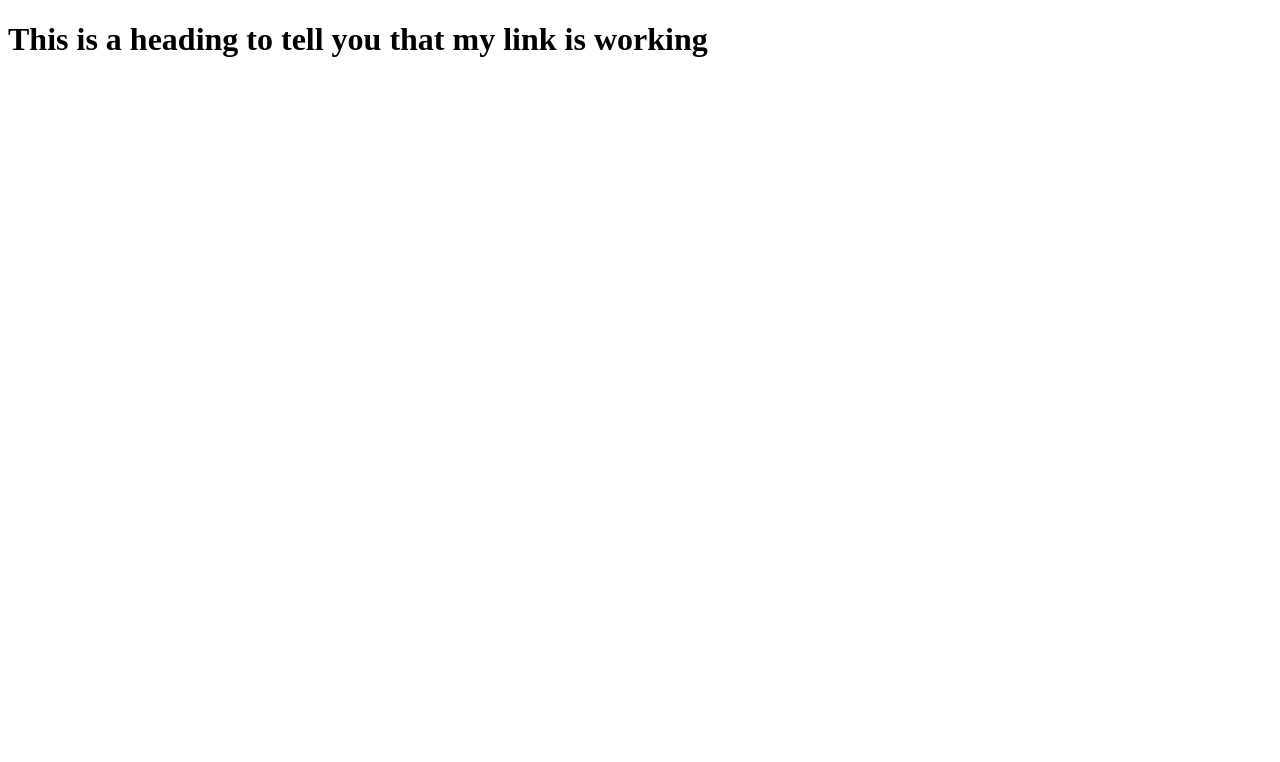
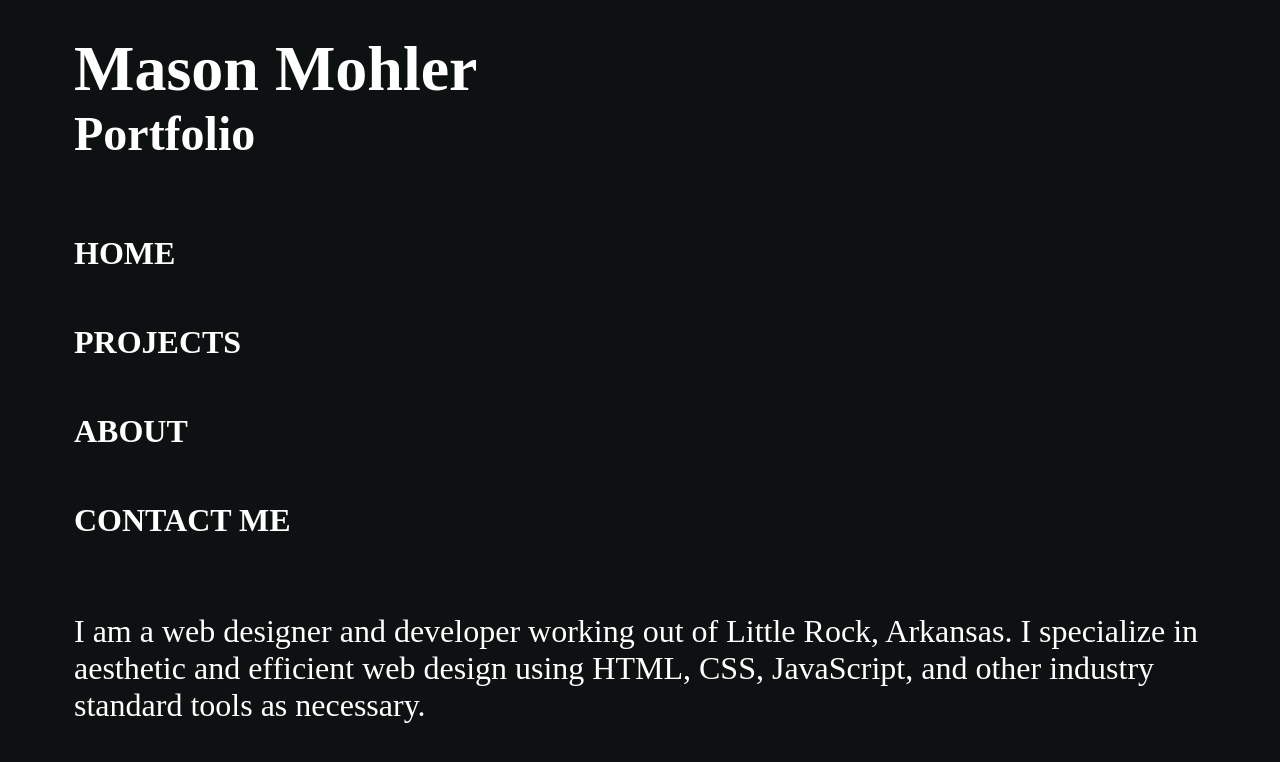
Before and after one commit to masonmohler/portfolio2, a plain HTML site: page index.html in a window 1280 px wide. Drawn offline with Linux system fonts and the light colour scheme; a web font is replaced by a local one.

Commit message:
Added initial styling and content

```diff
--- /dev/null
+++ b/assets/css/style.css
@@ -0,0 +1,66 @@
+/*  --------------- Box Sizing -----------------  */
+
+html {
+  box-sizing: border-box;
+}
+*,
+*:before,
+*:after {
+  box-sizing: inherit;
+}
+
+/*  --------------- Utility Classes -----------------  */
+
+.container {
+  width: 90vw;
+  margin: 2rem 4rem;
+}
+
+/*  --------------- Global Styles -----------------  */
+body {
+  font-family: "Baskervville SC", serif;
+  font-weight: 400;
+  background-color: #0e1111;
+  color: #fff;
+}
+
+h1 {
+  font-size: 4rem;
+  margin: 0;
+  padding: 0 10px;
+}
+
+h2 {
+  font-size: 3rem;
+  margin: 0;
+  padding: 0 10px;
+}
+
+.main-nav {
+  display: flex;
+  flex-direction: column;
+  margin-top: 2rem;
+  max-width: 25vw;
+}
+
+.main-nav a {
+  text-decoration: none;
+  font-size: 2rem;
+  margin-top: 2rem;
+  padding: 10px;
+  text-transform: uppercase;
+  font-weight: 600;
+  color: #fff;
+  transition: 0.6s;
+}
+
+.main-nav a:hover {
+  color: #0e1111;
+  box-shadow: inset 10em 0em #fff;
+}
+
+p {
+  font-size: 2rem;
+  margin-top: 4rem;
+  padding: 0 10px;
+}
--- a/index.html
+++ b/index.html
@@ -3,9 +3,28 @@
   <head>
     <meta charset="UTF-8" />
     <meta name="viewport" content="width=device-width, initial-scale=1.0" />
+    <link rel="preconnect" href="https://fonts.googleapis.com" />
+    <link rel="preconnect" href="https://fonts.gstatic.com" crossorigin />
+    <link
+      href="https://fonts.googleapis.com/css2?family=Baskervville+SC&display=swap"
+      rel="stylesheet"
+    />
+    <link rel="stylesheet" href="assets/css/style.css" />
     <title>Mason Mohler Portfolio</title>
   </head>
-  <body>
-    <h1>This is a heading to tell you that my link is working</h1>
+  <body class="container">
+    <h1>Mason Mohler</h1>
+    <h2>Portfolio</h2>
+    <nav class="main-nav">
+      <a href="index.html">Home</a>
+      <a href="projects.html">Projects</a>
+      <a href="about.html">About</a>
+      <a href="contact.html">Contact Me</a>
+    </nav>
+    <p>
+      I am a web designer and developer working out of Little Rock, Arkansas. I
+      specialize in aesthetic and efficient web design using HTML, CSS,
+      JavaScript, and other industry standard tools as necessary.
+    </p>
   </body>
 </html>
```
